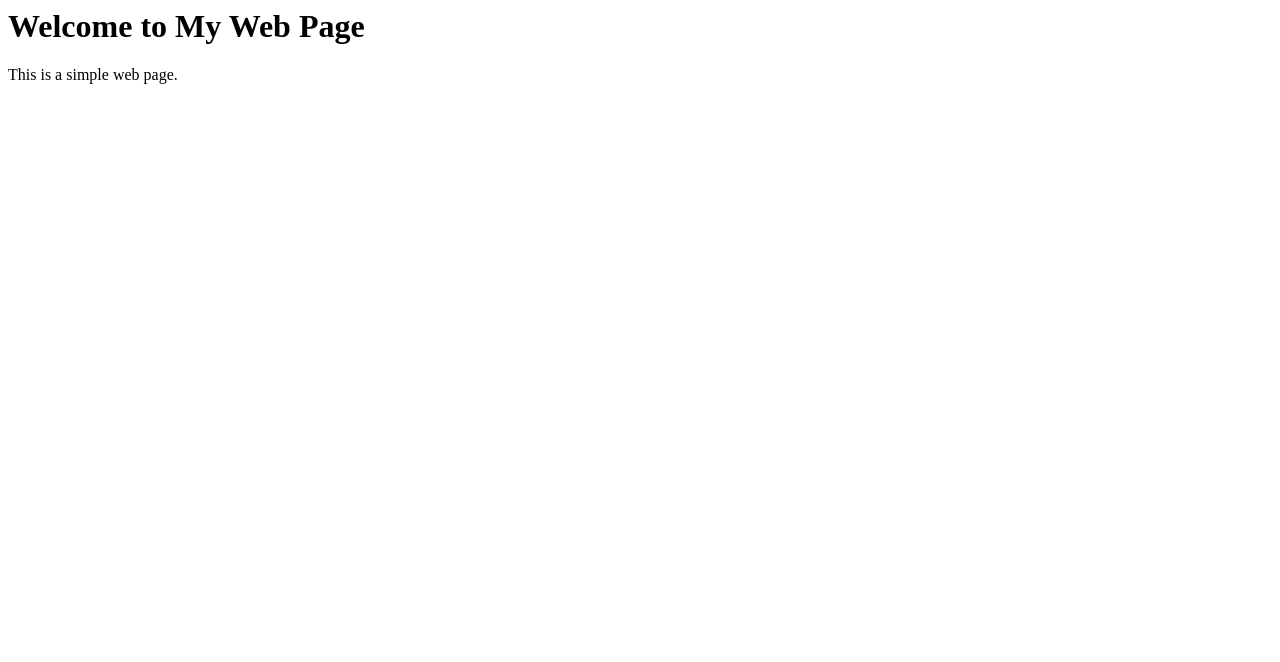
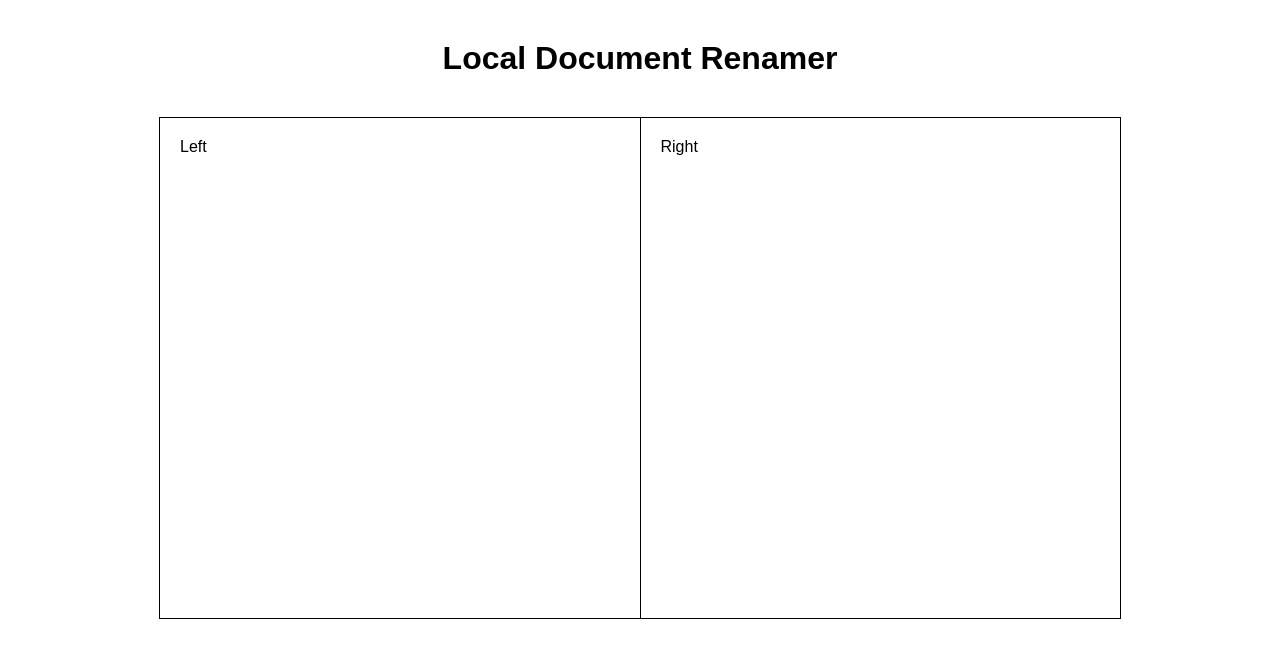
Before and after one commit to An10000/an-local-document-renamer, a plain HTML site: page index.html in a window 1280 px wide. Drawn offline with Linux system fonts and the light colour scheme.

Commit message:
try initial web design

```diff
--- a/index.html
+++ b/index.html
@@ -1,9 +1,23 @@
-<html>
-    <head>
-        <title>My Web Page</title>
-    </head>
-    <body>
-        <h1>Welcome to My Web Page</h1>
-        <p>This is a simple web page.</p>
-    </body>
+<!DOCTYPE html>
+<html lang="en">
+<head>
+    <meta charset="UTF-8">
+    <meta name="viewport" content="width=device-width, initial-scale=1.0">
+    <title>Local Document Renamer</title>
+    <link rel="stylesheet" href="./style.css">
+</head>
+
+<body>
+    <h1>Local Document Renamer</h1>
+
+    <div class="main-box">
+        <div class="left-panel">
+            Left
+        </div>
+
+        <div class="right-panel">
+            Right
+        </div>
+    </div>
+</body>
 </html>
--- a/style.css
+++ b/style.css
@@ -0,0 +1,26 @@
+body {
+    font-family: Arial, sans-serif;
+    margin: 40px;
+}
+
+h1 {
+    text-align: center;
+}
+
+.main-box {
+    display: flex;
+    width: 80%;
+    height: 500px;
+    margin: 40px auto;
+    border: 1px solid black;
+}
+
+.left-panel,
+.right-panel {
+    width: 50%;
+    padding: 20px;
+}
+
+.left-panel {
+    border-right: 1px solid black;
+}
```
